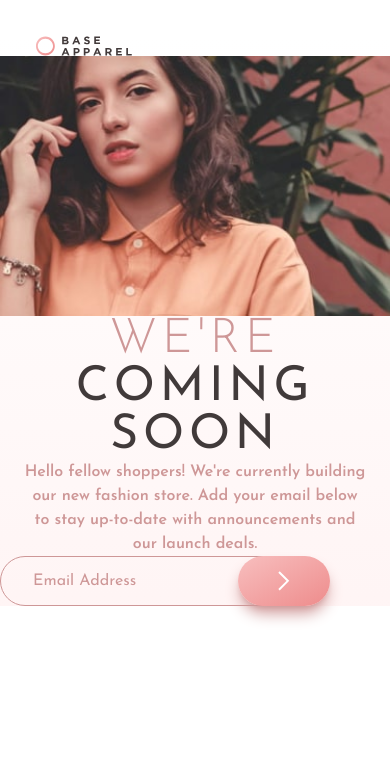
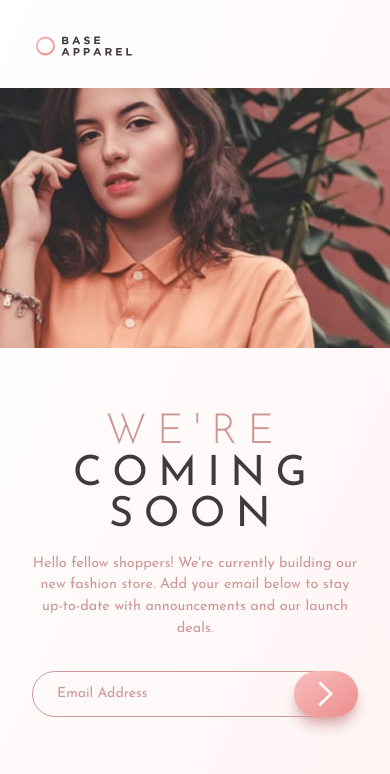
Before and after one commit to wendyhamel/FmBaseApparel, a plain HTML site: page index.html in a window 390 px wide. Drawn offline with nearby package versions, Linux system fonts and the light colour scheme.

Commit message:
responsive styling

```diff
--- a/index.html
+++ b/index.html
@@ -21,33 +21,38 @@
 
 </head>
 <body x-data="errors()" class="antialiased">
-  <main class="min-h-screen max-w-screen-2xl mx-auto md:grid md:grid-cols-2">
-   <section class="mt-9 grid text-center text-red-des bg-gradient-to-b from-main-gradient-start to-main-gradient-end md:bg-cover md:bg-no-repeat md:bg-[url('./images/bg-pattern-desktop.svg')]">
-     <img class="h-5 mx-9" src="images/logo.svg" alt="Base Apparel">
-     <img class="object-cover w-full md:hidden" src="./images/hero-mobile.jpg"/>
-     <h1 class="text-5xl uppercase tracking-widest font-light">We're <span class="text-red-dark font-normal">coming soon</span></h1>
-     <p class="mx-6 font-sm font-semibold">
+  <main class="min-h-screen max-w-screen-2xl pt-9 mx-auto md:pt-0 md:flex bg-gradient-to-br from-main-gradient-start to-main-gradient-end">
+   <section class="grid text-center text-red-des md:flex md:flex-col md:justify-center md:grow md:text-start md:px-8 md:bg-cover md:bg-no-repeat md:bg-[url('./images/bg-pattern-desktop.svg')] lg:px-40">
+     <img class="h-5 mx-9 md:h-auto md:w-40 md:mx-1" src="images/logo.svg" alt="Base Apparel">
+     <img class="object-cover object-left-top mt-8 mb-16 w-full max-h-80 md:hidden" src="./images/hero-mobile.jpg"/>
+     <h1 class="text-[2.6rem] uppercase tracking-[0.25em] leading-none font-light md:px-1 md:mt-32 lg:text-[4.1rem] lg:leading-[1.05]">We're <br/><span class="text-red-dark font-normal">coming <br/>soon</span></h1>
+     <p class="mx-8 mt-4 text-[0.9rem] sm:max-w-md sm:mx-auto md:mx-1 md:text-base md:mt-8">
        Hello fellow shoppers! We're currently building our new fashion store.
        Add your email below to stay up-to-date with announcements and our launch deals.
      </p>
-     <form class="flex">
-       <label for="email" class="sr-only"></label>
-       <div class="flex pl-8 py-3 pr-16 rounded-full border border-red-des" :class="{'ring-1 ring-inset ring-red-soft border-red-soft' : validation.email.invalid || validation.required.invalid}" >
-         <input class="bg-transparent text-red-dark font-semibold focus:outline-none placeholder:font-normal placeholder:text-red-des" id="email" type="text" x-model="email" placeholder="Email Address" required>
-         <img class="shrink-0" x-show="validation.email.invalid || validation.required.invalid" src="./images/icon-error.svg" alt="exclamation mark">
+     <div class="pt-8 pb-12 px-8 overflow-hidden md:pl-0 md:max-w-lg md:pl-1 md:pr-14 lg:mt-4 lg:mb-8">
+       <form class="pb-1">
+         <label for="email" class="relative flex w-f pr-4">
+           <div class="flex grow py-3 pl-6 pr-14 rounded-full border border-red-des md:pl-8 md:py-4" :class="{'ring-1 ring-inset ring-red-soft border-red-soft' : validation.email.invalid || validation.required.invalid}" >
+             <input class="grow bg-transparent text-sm text-red-dark font-semibold focus:outline-none placeholder:font-normal placeholder:text-red-des lg:text-base" id="email" type="text" x-model="email" placeholder="Email Address" required>
+             <div class="w-8">
+               <img class="shrink-0" style="display:none" x-show="validation.email.invalid || validation.required.invalid" src="./images/icon-error.svg" alt="exclamation mark">
+             </div>
            </div>
            <button
                type="button"
-           class="-translate-x-12 rounded-full py-3 px-10 shadow-lg shadow-red-des bg-gradient-to-br from-gradient-start to-gradient-end hover:shadow-xl hover:shadow-red-des hover:from-gradient-start hover:via-gradient-start hover:to-gradient-start focus:outline-none focus:from-gradient-start focus:via-gradient-start focus:to-gradient-start active:from-gradient-start active:via-gradient-start active:to-gradient-start disabled:cursor-not-allowed"
+               class="absolute h-full right-0 rounded-full py-2.5 px-6 shadow-lg shadow-red-des/80 bg-gradient-to-br from-gradient-start to-gradient-end md:px-10 md:py-4 lg:py-5 hover:shadow-xl hover:shadow-red-des hover:from-gradient-start hover:via-gradient-start hover:to-gradient-start focus:outline-none focus:from-gradient-start focus:via-gradient-start focus:to-gradient-start active:from-gradient-start active:via-gradient-start active:to-gradient-start disabled:cursor-not-allowed"
                @click="validate('email')"
            >
-         <img src="./images/icon-arrow.svg" alt="submit">
+             <img class="shrink-0 w-full h-full" src="./images/icon-arrow.svg" alt="submit">
            </button>
+         </label>
        </form>
-     <p class="text-red-soft" x-text="validation.email.message"></p>
+       <p class="text-red-soft pr-12" x-text="validation.email.message"></p>
+     </div>
    </section>
     <div class="hidden md:block">
-      <img class="md:object-cover md:object-left-top md:w-full md:h-full" src="./images/hero-desktop.jpg"/>
+      <img class="md:object-cover md:object-left-top md:w-full md:h-full md:min-w-[25vw]" src="./images/hero-desktop.jpg"/>
     </div>
   </main>
 
```
Lines whose indentation alone changed are shown as unchanged.
